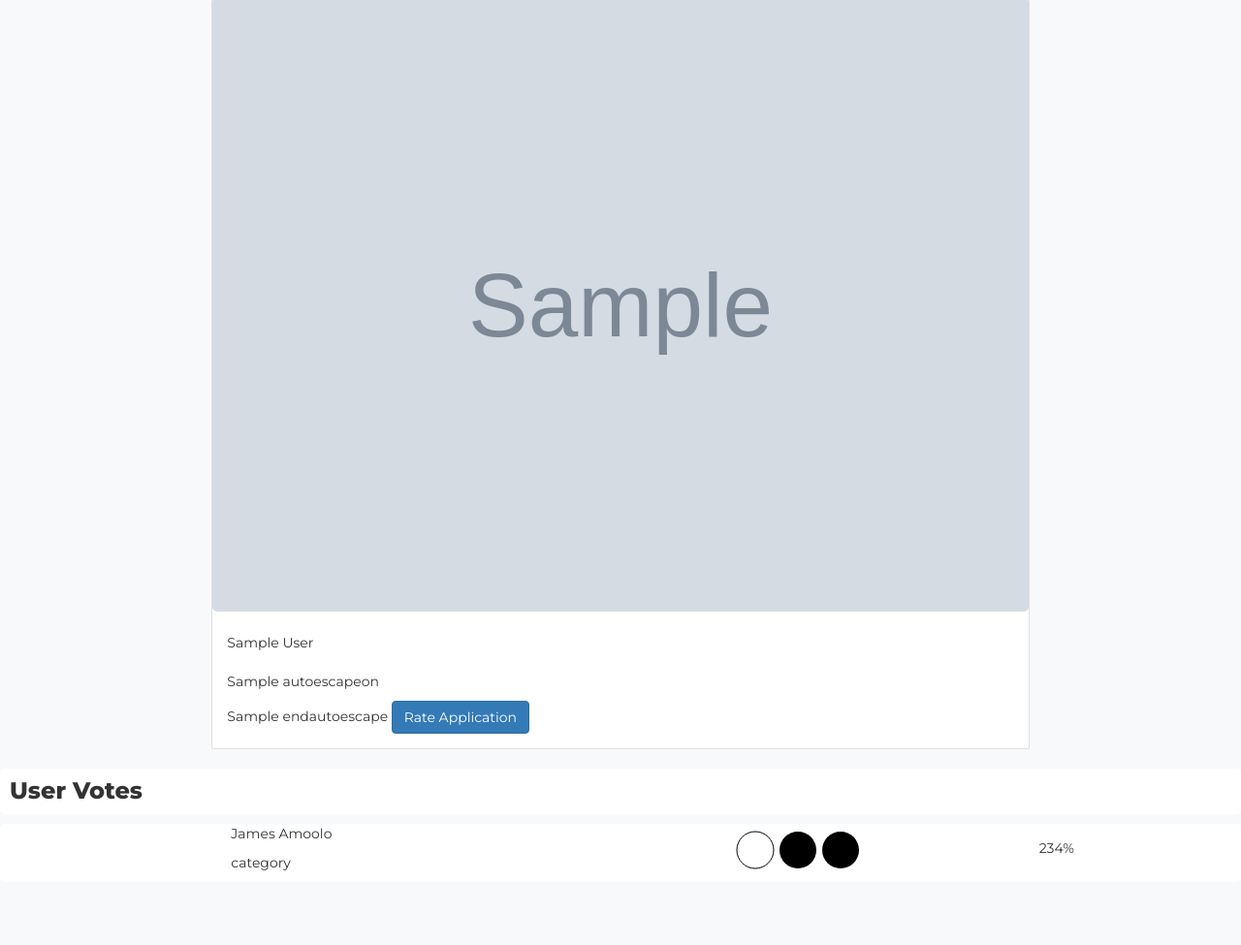
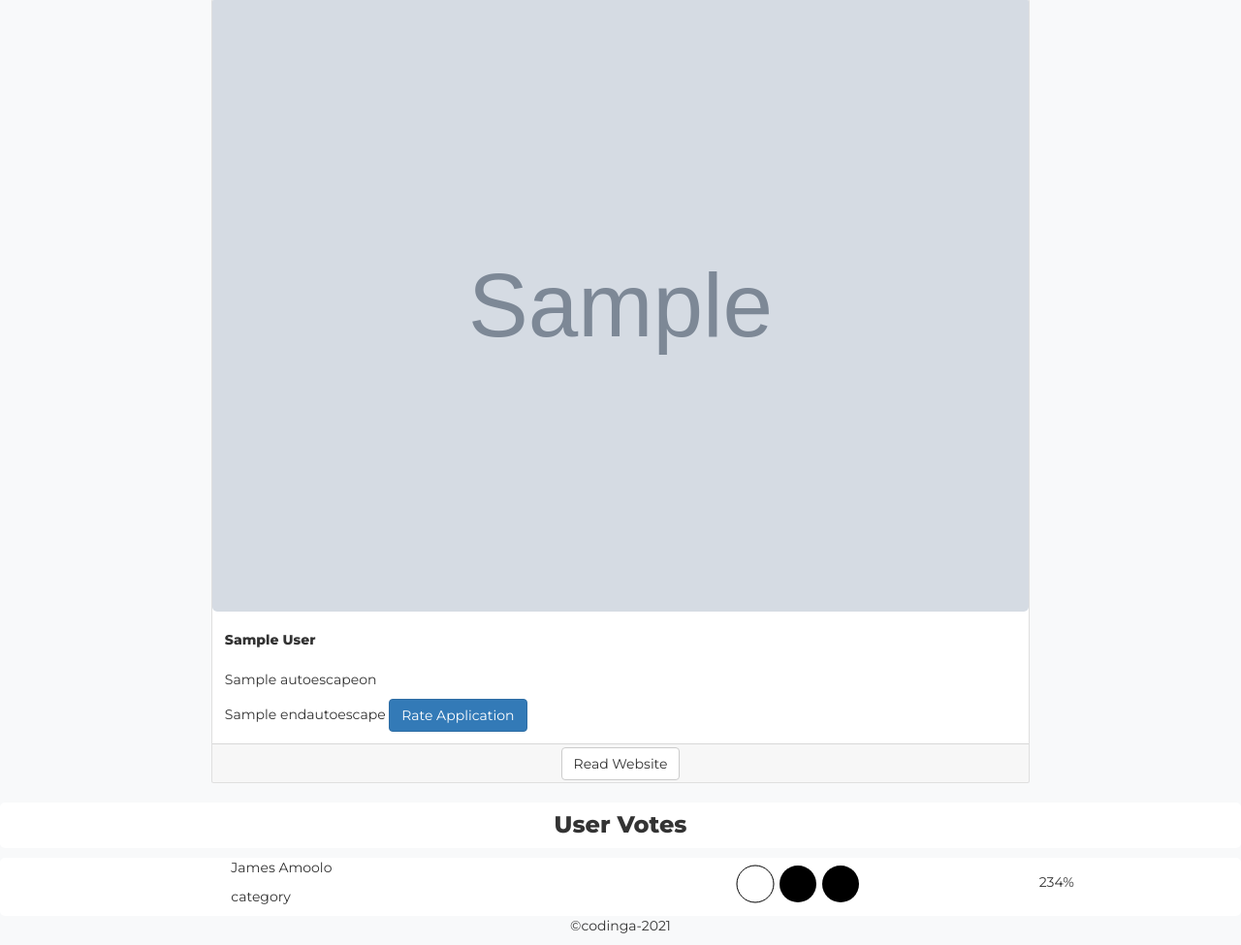
Before and after one commit to COdingaorg/The_Jury, a Django app: template jury/templates/app_templates/project.html in a window 1280 px wide. Shown: the part 316-1291 px from the top of the page at 97% size. Before the commit the page ends 1214 px from the top, so only its background shows below. Run offline with Django 3.2, Linux system fonts and the light colour scheme; tables that the repository leaves empty hold one stand-in row (values such as "Sample post"); the template is opened without the code that fills it: values that come from a table or form of the project are taken from there, most other values are stand-ins (such as "Sample title", 1, 10 or a date in 2020); grey boxes marked "Sample" are stand-in pictures; some libraries are stand-ins or nearby versions; some web fonts are replaced.

Commit message:
adds modal window for form

```diff
--- a/jury/templates/app_templates/project.html
+++ b/jury/templates/app_templates/project.html
@@ -8,19 +8,24 @@
   <div class="col-md-8">
     <div class="card col-md-12">
       <img src="{{project.project_image.url}}" class="card-img-top" alt="...">
-      <div class="card-body p-4">
-        <h5 class="card-title">{{project.project_title}}</h5>
+      <div class="card-body" style="height: auto;">
+        <h5 class="card-title bold">{{project.project_title}}</h5>
         {{autoescapeon}}
-        <p class="card-text" style="height: auto;">{{project.project_description|safe}}</p>
+        <p class="card-text">{{project.project_description|safe}}</p>
         {{endautoescape}}
         <a href="#" class="btn btn-primary">Rate Application</a>
+      </div>
+      <div class="card-footer p-4">
+        <button type="button" data-toggle="modal" data-target="#exampleModalLong" class="edit_profile btn btn-default">
+          Read Website
+        </button>
       </div>
     </div>
   </div>
   <div class="col-md-2"></div>
   <div class="cast_votes col-md-12">
     <div class="votes_title">
-      <h3 class="bold bg-white p-3">User Votes</h3>
+      <h3 class="bold bg-white p-3 text-center">User Votes</h3>
     </div>
     {%if votes%}
     {%for vote in votes%}
@@ -60,6 +65,41 @@
     <hr>
     {%endif%}
   </div>
+  <div class="footer col-md-12">
+    <p class="text-center">&copy;codinga-2021</p>
+  </div>
 </div>
 
+<!--Modal Window for rating form-->
+<!-- Modal -->
+<div class="modal fade" id="exampleModalLong" tabindex="-1" role="dialog" aria-labelledby="exampleModalLongTitle"
+  aria-hidden="true">
+  <div class="modal-dialog" role="document">
+    <div class="modal-content">
+      <div class="modal-header">
+        <h5 class="modal-title text-center" id="exampleModalLongTitle">Update Profile</h5><img
+          src="{%if user_profile %}{{user_profile.photo_path.url}}{%endif%}" alt="profile" width="30px" height="30px">
+        <button type="button" class="close" data-dismiss="modal" aria-label="Close">
+          <span aria-hidden="true">&times;</span>
+        </button>
+      </div>
+      <form action="" method="POST" enctype="multipart/form-data">
+        {%csrf_token%}
+        <div class="modal-body">
+          <!--Update profile form-->
+
+          {{form.as_p}}
+
+          <!--end of form -->
+        </div>
+        <div class="modal-footer">
+          <button type="button" class="close btn btn-secondary" data-dismiss="modal">Close</button>
+          <button type="submit" class="btn btn-primary">Save changes</button>
+        </div>
+      </form>
+    </div>
+  </div>
+</div>
+<!--End of modal window-->
+
 {%endblock%}
```
